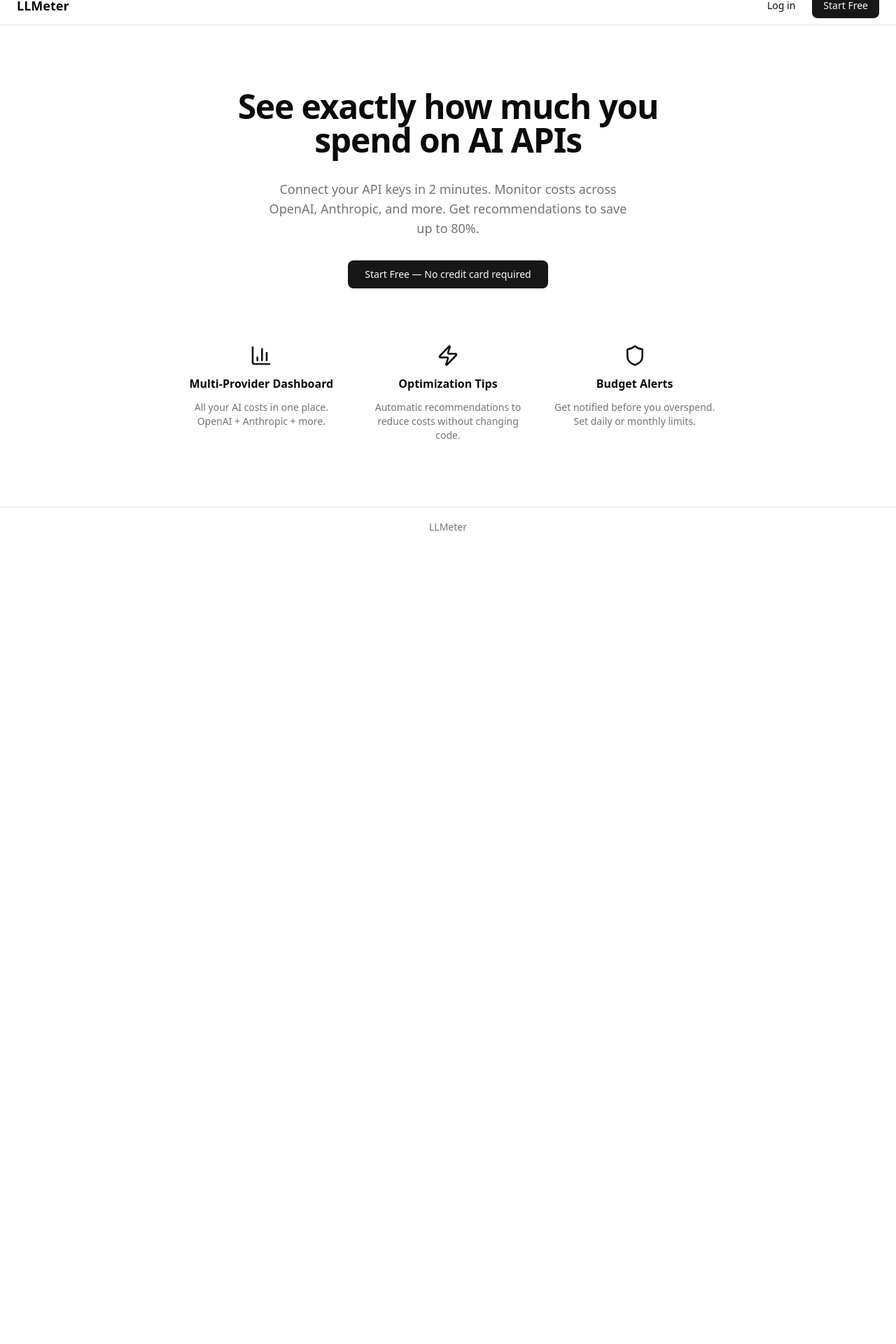
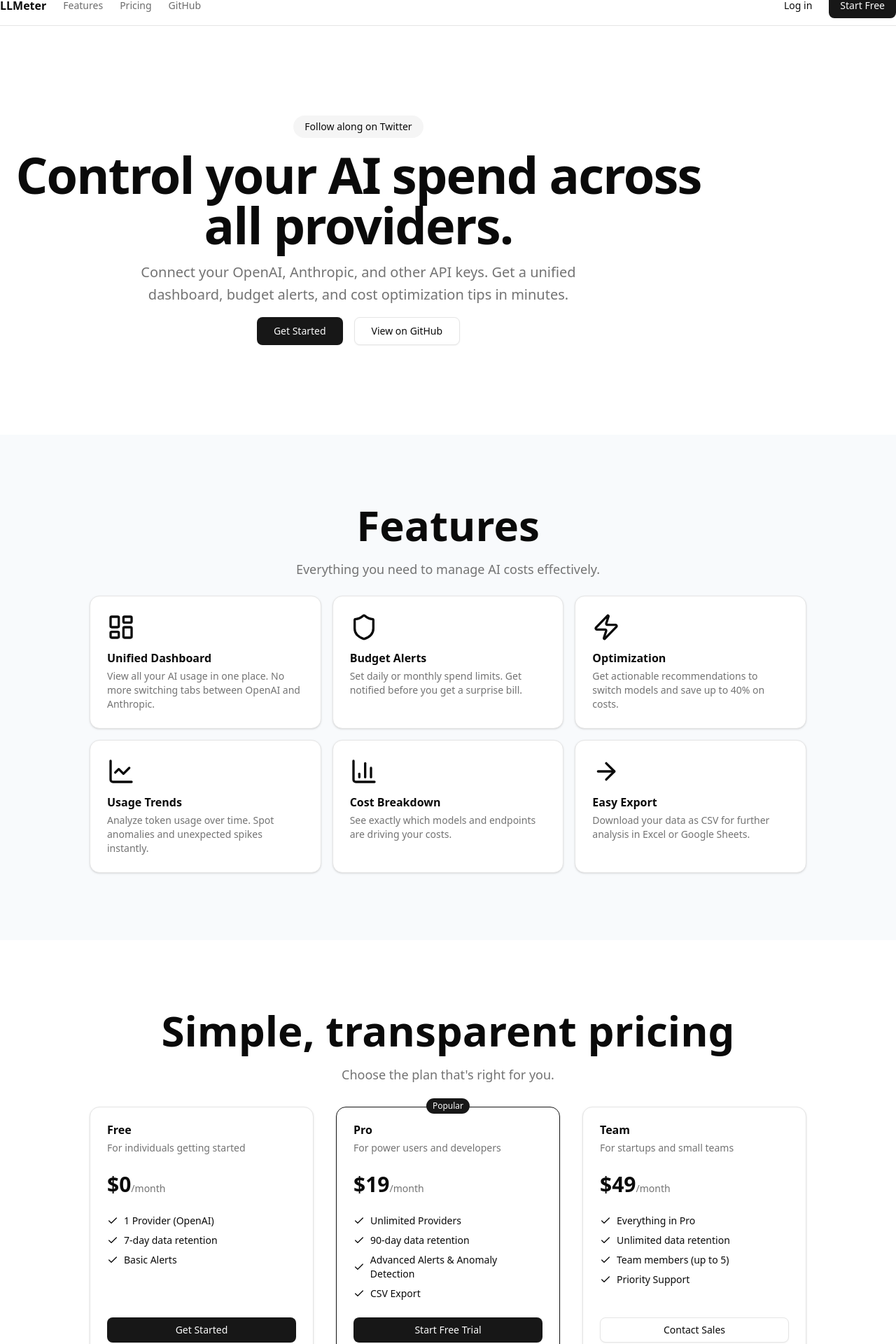
Before and after one commit to amedinat/LLMeter, a Next.js app: page / in a window 1280 px wide. Shown: the part 20-1940 px from the top of the page at 70% size. Before the commit the page ends 800 px from the top, so only its background shows below. Built offline with nearby package versions, Linux system fonts and the light colour scheme.

Commit message:
feat(landing): add landing page with hero, features, and pricing

```diff
--- a/src/app/page.tsx
+++ b/src/app/page.tsx
@@ -1,65 +1,227 @@
 import Link from 'next/link';
 import { Button } from '@/components/ui/button';
-import { BarChart3, Shield, Zap } from 'lucide-react';
+import { Card, CardContent, CardDescription, CardFooter, CardHeader, CardTitle } from '@/components/ui/card';
+import { Badge } from '@/components/ui/badge';
+import { BarChart3, Check, LayoutDashboard, Shield, Zap, ArrowRight, LineChart } from 'lucide-react';
 
 export default function HomePage() {
   return (
-    <div className="flex min-h-screen flex-col">
+    <div className="flex min-h-screen flex-col bg-background">
       {/* Header */}
-      <header className="flex h-14 items-center justify-between border-b px-6">
-        <span className="text-lg font-bold">LLMeter</span>
-        <div className="flex gap-2">
+      <header className="sticky top-0 z-50 w-full border-b bg-background/95 backdrop-blur supports-[backdrop-filter]:bg-background/60">
+        <div className="container flex h-14 items-center">
+          <div className="mr-4 hidden md:flex">
+            <Link href="/" className="mr-6 flex items-center space-x-2">
+              <span className="hidden font-bold sm:inline-block">LLMeter</span>
+            </Link>
+            <nav className="flex items-center space-x-6 text-sm font-medium">
+              <Link href="#features" className="transition-colors hover:text-foreground/80 text-foreground/60">Features</Link>
+              <Link href="#pricing" className="transition-colors hover:text-foreground/80 text-foreground/60">Pricing</Link>
+              <Link href="https://github.com/projects/llmeter" className="transition-colors hover:text-foreground/80 text-foreground/60">GitHub</Link>
+            </nav>
+          </div>
+          <div className="flex flex-1 items-center justify-between space-x-2 md:justify-end">
+            <div className="w-full flex-1 md:w-auto md:flex-none">
+              {/* Add search later */}
+            </div>
+            <nav className="flex items-center space-x-2">
               <Button variant="ghost" asChild>
                 <Link href="/login">Log in</Link>
               </Button>
               <Button asChild>
                 <Link href="/login">Start Free</Link>
               </Button>
+            </nav>
+          </div>
         </div>
       </header>
 
+      <main className="flex-1">
         {/* Hero */}
-      <main className="flex flex-1 flex-col items-center justify-center gap-8 px-6 text-center">
-        <h1 className="max-w-2xl text-4xl font-bold tracking-tight sm:text-5xl">
-          See exactly how much you spend on AI APIs
+        <section className="space-y-6 pb-8 pt-6 md:pb-12 md:pt-10 lg:py-32">
+          <div className="container flex max-w-[64rem] flex-col items-center gap-4 text-center">
+            <Link
+              href="https://twitter.com/llmeter"
+              className="rounded-2xl bg-muted px-4 py-1.5 text-sm font-medium"
+              target="_blank"
+            >
+              Follow along on Twitter
+            </Link>
+            <h1 className="font-heading text-3xl sm:text-5xl md:text-6xl lg:text-7xl font-bold tracking-tight">
+              Control your AI spend across all providers.
             </h1>
-        <p className="max-w-lg text-lg text-muted-foreground">
-          Connect your API keys in 2 minutes. Monitor costs across OpenAI,
-          Anthropic, and more. Get recommendations to save up to 80%.
+            <p className="max-w-[42rem] leading-normal text-muted-foreground sm:text-xl sm:leading-8">
+              Connect your OpenAI, Anthropic, and other API keys. Get a unified dashboard, budget alerts, and cost optimization tips in minutes.
             </p>
+            <div className="space-x-4">
               <Button size="lg" asChild>
-          <Link href="/login">Start Free — No credit card required</Link>
+                <Link href="/login">Get Started</Link>
               </Button>
+              <Button size="lg" variant="outline" asChild>
+                <Link href="https://github.com/projects/llmeter" target="_blank">View on GitHub</Link>
+              </Button>
+            </div>
+          </div>
+        </section>
 
         {/* Features */}
-        <div className="mt-12 grid max-w-3xl gap-8 md:grid-cols-3">
-          <div className="flex flex-col items-center gap-3">
-            <BarChart3 className="h-8 w-8 text-primary" />
-            <h3 className="font-semibold">Multi-Provider Dashboard</h3>
-            <p className="text-sm text-muted-foreground">
-              All your AI costs in one place. OpenAI + Anthropic + more.
+        <section id="features" className="container space-y-6 bg-slate-50 py-8 dark:bg-transparent md:py-12 lg:py-24">
+          <div className="mx-auto flex max-w-[58rem] flex-col items-center space-y-4 text-center">
+            <h2 className="font-heading text-3xl leading-[1.1] sm:text-3xl md:text-6xl font-bold">
+              Features
+            </h2>
+            <p className="max-w-[85%] leading-normal text-muted-foreground sm:text-lg sm:leading-7">
+              Everything you need to manage AI costs effectively.
             </p>
           </div>
-          <div className="flex flex-col items-center gap-3">
-            <Zap className="h-8 w-8 text-primary" />
-            <h3 className="font-semibold">Optimization Tips</h3>
-            <p className="text-sm text-muted-foreground">
-              Automatic recommendations to reduce costs without changing code.
+          <div className="mx-auto grid justify-center gap-4 sm:grid-cols-2 md:max-w-[64rem] md:grid-cols-3">
+            <Card>
+              <CardHeader>
+                <LayoutDashboard className="h-10 w-10 mb-2" />
+                <CardTitle>Unified Dashboard</CardTitle>
+                <CardDescription>
+                  View all your AI usage in one place. No more switching tabs between OpenAI and Anthropic.
+                </CardDescription>
+              </CardHeader>
+            </Card>
+            <Card>
+              <CardHeader>
+                <Shield className="h-10 w-10 mb-2" />
+                <CardTitle>Budget Alerts</CardTitle>
+                <CardDescription>
+                  Set daily or monthly spend limits. Get notified before you get a surprise bill.
+                </CardDescription>
+              </CardHeader>
+            </Card>
+            <Card>
+              <CardHeader>
+                <Zap className="h-10 w-10 mb-2" />
+                <CardTitle>Optimization</CardTitle>
+                <CardDescription>
+                  Get actionable recommendations to switch models and save up to 40% on costs.
+                </CardDescription>
+              </CardHeader>
+            </Card>
+            <Card>
+              <CardHeader>
+                <LineChart className="h-10 w-10 mb-2" />
+                <CardTitle>Usage Trends</CardTitle>
+                <CardDescription>
+                  Analyze token usage over time. Spot anomalies and unexpected spikes instantly.
+                </CardDescription>
+              </CardHeader>
+            </Card>
+            <Card>
+              <CardHeader>
+                <BarChart3 className="h-10 w-10 mb-2" />
+                <CardTitle>Cost Breakdown</CardTitle>
+                <CardDescription>
+                  See exactly which models and endpoints are driving your costs.
+                </CardDescription>
+              </CardHeader>
+            </Card>
+            <Card>
+              <CardHeader>
+                <ArrowRight className="h-10 w-10 mb-2" />
+                <CardTitle>Easy Export</CardTitle>
+                <CardDescription>
+                  Download your data as CSV for further analysis in Excel or Google Sheets.
+                </CardDescription>
+              </CardHeader>
+            </Card>
+          </div>
+        </section>
+
+        {/* Pricing */}
+        <section id="pricing" className="container py-8 md:py-12 lg:py-24">
+          <div className="mx-auto flex max-w-[58rem] flex-col items-center space-y-4 text-center">
+            <h2 className="font-heading text-3xl leading-[1.1] sm:text-3xl md:text-6xl font-bold">
+              Simple, transparent pricing
+            </h2>
+            <p className="max-w-[85%] leading-normal text-muted-foreground sm:text-lg sm:leading-7">
+              Choose the plan that's right for you.
             </p>
           </div>
-          <div className="flex flex-col items-center gap-3">
-            <Shield className="h-8 w-8 text-primary" />
-            <h3 className="font-semibold">Budget Alerts</h3>
-            <p className="text-sm text-muted-foreground">
-              Get notified before you overspend. Set daily or monthly limits.
-            </p>
+          <div className="grid grid-cols-1 gap-8 md:grid-cols-3 mt-8 max-w-[64rem] mx-auto">
+            {/* Free Plan */}
+            <Card className="flex flex-col">
+              <CardHeader>
+                <CardTitle>Free</CardTitle>
+                <CardDescription>For individuals getting started</CardDescription>
+                <div className="text-3xl font-bold mt-4">$0<span className="text-sm font-normal text-muted-foreground">/month</span></div>
+              </CardHeader>
+              <CardContent className="flex-1">
+                <ul className="space-y-2 text-sm">
+                  <li className="flex items-center"><Check className="mr-2 h-4 w-4" /> 1 Provider (OpenAI)</li>
+                  <li className="flex items-center"><Check className="mr-2 h-4 w-4" /> 7-day data retention</li>
+                  <li className="flex items-center"><Check className="mr-2 h-4 w-4" /> Basic Alerts</li>
+                </ul>
+              </CardContent>
+              <CardFooter>
+                <Button className="w-full" asChild>
+                  <Link href="/login">Get Started</Link>
+                </Button>
+              </CardFooter>
+            </Card>
+
+            {/* Pro Plan */}
+            <Card className="flex flex-col relative border-primary">
+              <div className="absolute -top-4 left-1/2 -translate-x-1/2">
+                <Badge className="bg-primary text-primary-foreground">Popular</Badge>
               </div>
+              <CardHeader>
+                <CardTitle>Pro</CardTitle>
+                <CardDescription>For power users and developers</CardDescription>
+                <div className="text-3xl font-bold mt-4">$19<span className="text-sm font-normal text-muted-foreground">/month</span></div>
+              </CardHeader>
+              <CardContent className="flex-1">
+                <ul className="space-y-2 text-sm">
+                  <li className="flex items-center"><Check className="mr-2 h-4 w-4" /> Unlimited Providers</li>
+                  <li className="flex items-center"><Check className="mr-2 h-4 w-4" /> 90-day data retention</li>
+                  <li className="flex items-center"><Check className="mr-2 h-4 w-4" /> Advanced Alerts & Anomaly Detection</li>
+                  <li className="flex items-center"><Check className="mr-2 h-4 w-4" /> CSV Export</li>
+                </ul>
+              </CardContent>
+              <CardFooter>
+                <Button className="w-full" asChild>
+                  <Link href="/login">Start Free Trial</Link>
+                </Button>
+              </CardFooter>
+            </Card>
+
+            {/* Team Plan */}
+            <Card className="flex flex-col">
+              <CardHeader>
+                <CardTitle>Team</CardTitle>
+                <CardDescription>For startups and small teams</CardDescription>
+                <div className="text-3xl font-bold mt-4">$49<span className="text-sm font-normal text-muted-foreground">/month</span></div>
+              </CardHeader>
+              <CardContent className="flex-1">
+                <ul className="space-y-2 text-sm">
+                  <li className="flex items-center"><Check className="mr-2 h-4 w-4" /> Everything in Pro</li>
+                  <li className="flex items-center"><Check className="mr-2 h-4 w-4" /> Unlimited data retention</li>
+                  <li className="flex items-center"><Check className="mr-2 h-4 w-4" /> Team members (up to 5)</li>
+                  <li className="flex items-center"><Check className="mr-2 h-4 w-4" /> Priority Support</li>
+                </ul>
+              </CardContent>
+              <CardFooter>
+                <Button variant="outline" className="w-full" asChild>
+                  <Link href="/login">Contact Sales</Link>
+                </Button>
+              </CardFooter>
+            </Card>
           </div>
+        </section>
       </main>
 
       {/* Footer */}
-      <footer className="flex h-14 items-center justify-center border-t text-sm text-muted-foreground">
-        LLMeter
+      <footer className="py-6 md:px-8 md:py-0">
+        <div className="container flex flex-col items-center justify-between gap-4 md:h-24 md:flex-row">
+          <p className="text-center text-sm leading-loose text-muted-foreground md:text-left">
+            Built by <a href="https://twitter.com/shadcn" target="_blank" rel="noreferrer" className="font-medium underline underline-offset-4">LLMeter Team</a>.
+            The source code is available on <a href="https://github.com/projects/llmeter" target="_blank" rel="noreferrer" className="font-medium underline underline-offset-4">GitHub</a>.
+          </p>
+        </div>
       </footer>
     </div>
   );
```
Lines whose indentation alone changed are shown as unchanged.
